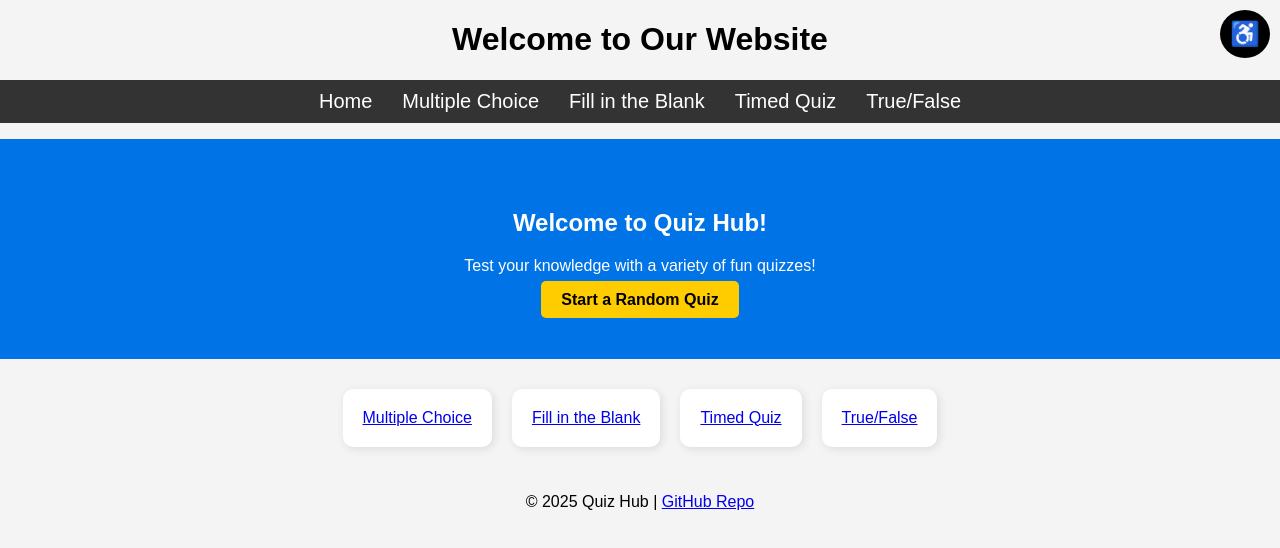
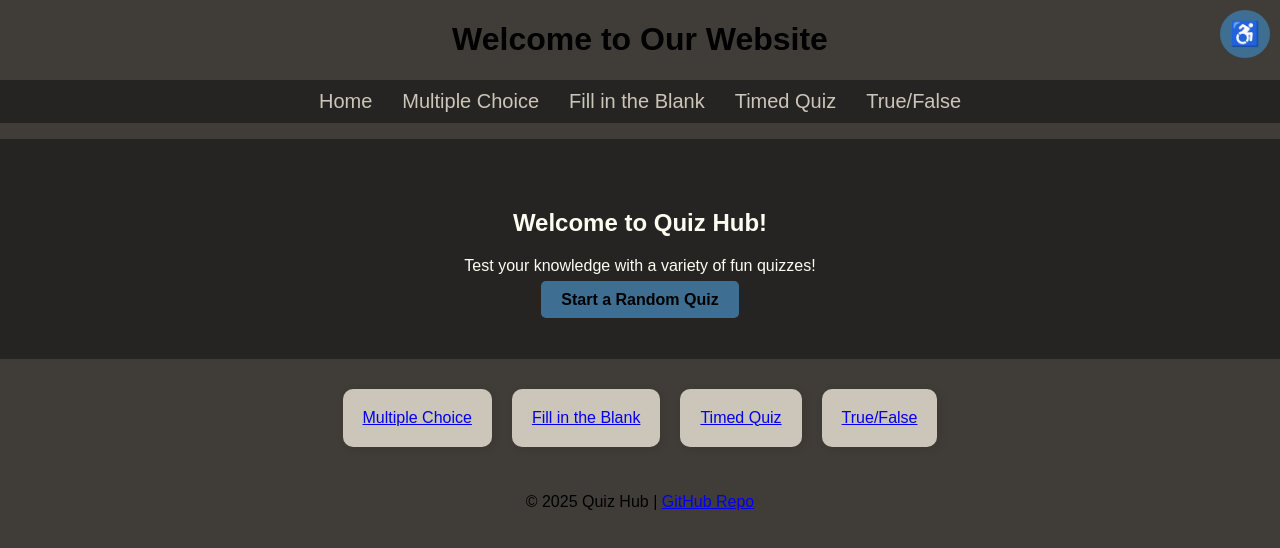
Before and after one commit to ManikKhadiya/webtechg23, a plain HTML site: page src/index.html in a window 1280 px wide. Drawn offline with Linux system fonts and the light colour scheme.

Commit message:
Update style.css

```diff
--- a/src/style.css
+++ b/src/style.css
@@ -3,12 +3,12 @@ body {
     margin: 0;
     padding: 0;
     text-align: center;
-    background-color: #f4f4f4; /* site background color */
+    background-color: #403D39; /* site background color */
 }
 
 nav ul {
     list-style: none;
-    background: #333; /* nav background color */
+    background: #252422; /* nav background color */
     padding: 10px;
     display: flex;
     justify-content: center;
@@ -21,7 +21,7 @@ nav ul li {
 }
 
 nav ul li a {
-    color: white; /* nav text color */
+    color: #CCC5B9; /* nav text color */
     text-decoration: none;
 }
 .accessibility-icon {
@@ -30,8 +30,8 @@ nav ul li a {
     right: 10px;
     cursor: pointer;
     font-size: 24px;
-    background: #000; /* icon background color */
-    color: #fff; /* icon color */
+    background: #3E6E91; /* icon background color */
+    color: #57B8FF; /* icon color */
     padding: 10px;
     border-radius: 50%;
 }
@@ -45,7 +45,7 @@ nav ul li a {
     position: fixed;
     top: 50px;
     right: 10px;
-    background: white; /* menu background color */
+    background: #CCC5B9; /* menu background color */
     padding: 10px;
     border: 1px solid #ccc; /* menu border color */
     box-shadow: 2px 2px 10px rgba(0, 0, 0, 0.1);
@@ -53,12 +53,12 @@ nav ul li a {
 
 .hero {
     padding: 50px;
-    background: #0073e6; /* hero background color */
-    color: white; /* hero text color */
+    background: #252422; /* hero background color */
+    color: #FFFCF2; /* hero text color */
 }
 .cta-button {
-    background: #ffcc00; /* button background color */
-    color: black; /* button text color */
+    background: #3E6E91; /* button background color */
+    color: #CCC5B9; /* button text color */
     padding: 10px 20px;
     text-decoration: none;
     color: black; /* button text color */
@@ -72,7 +72,7 @@ nav ul li a {
     padding: 20px;
 }
 .quiz-card {
-    background: white; /* card background color */
+    background: #CCC5B9; /* card background color */
     margin: 10px;
     padding: 20px;
     border-radius: 10px;
```
